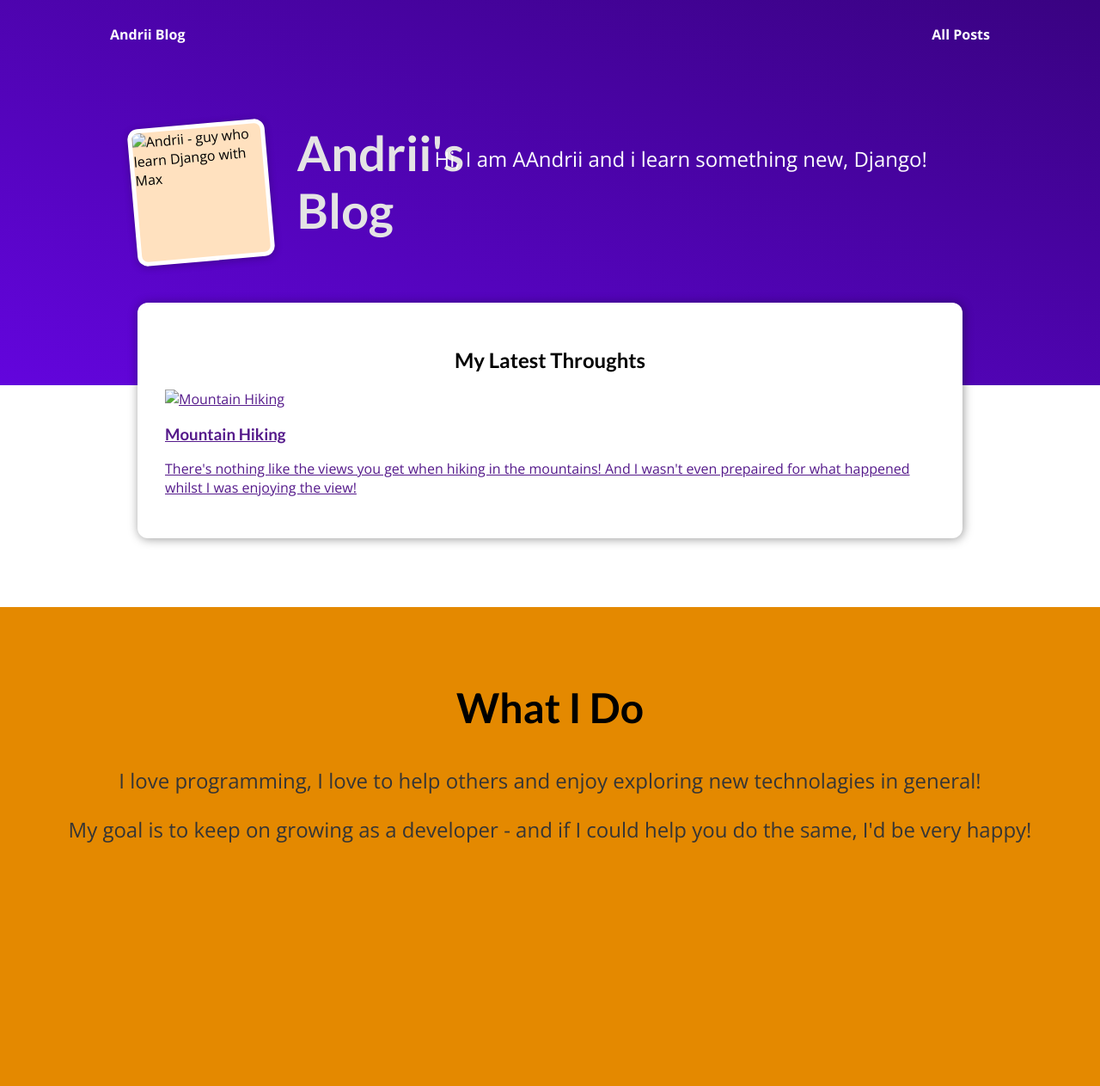
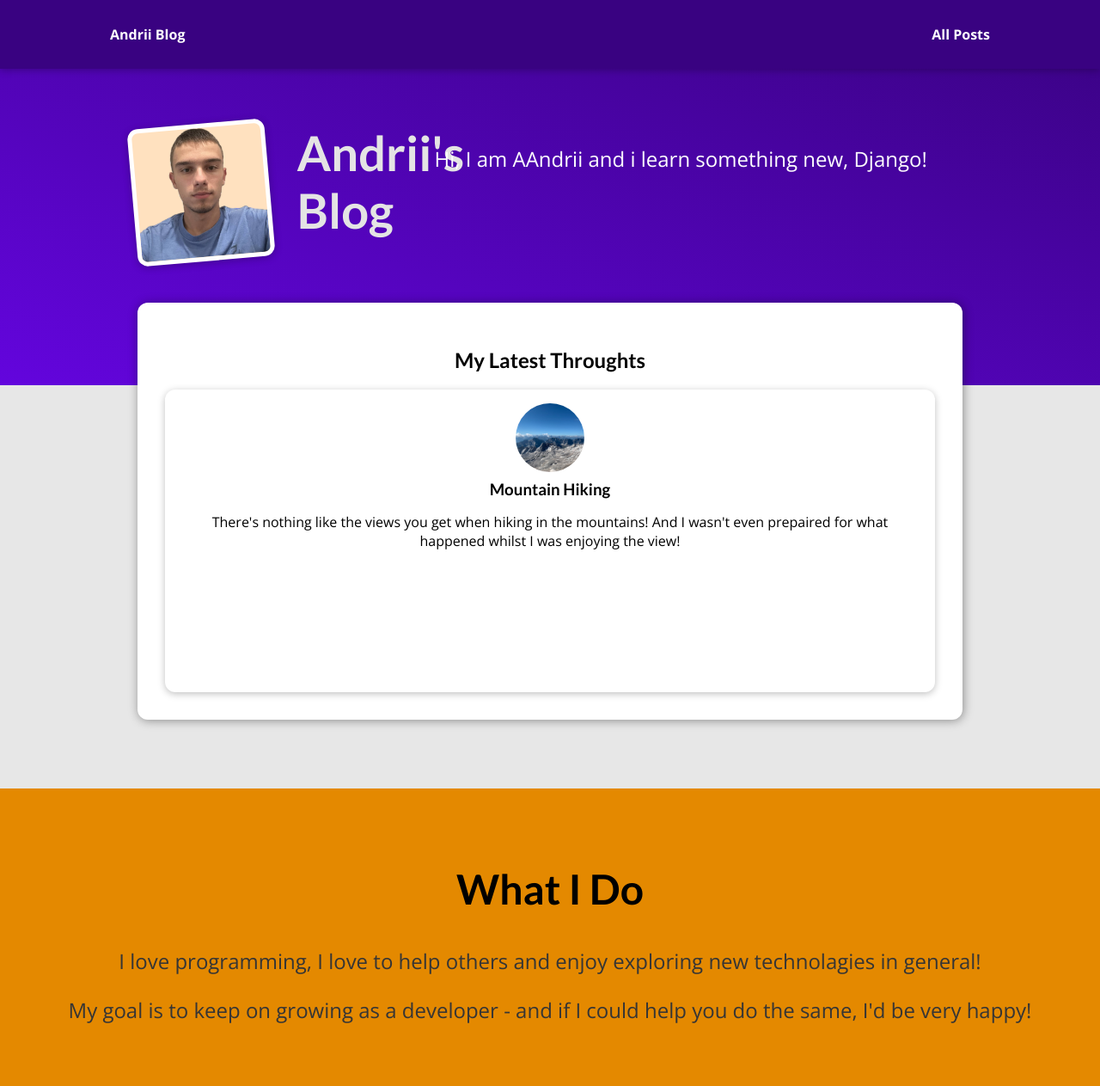
Before and after one commit to havanji/my_site, a Django app: page / in a window 1280 px wide. Shown: the whole page at 86% size. Before the commit the page ends 1053 px from the top, so only its background shows below. Run offline with Django 4.2, Linux system fonts and the light colour scheme.

Commit message:
vid59 and start 60

```diff
--- a/blog/static/blog/index.css
+++ b/blog/static/blog/index.css
@@ -73,3 +73,91 @@
     font-size: 1.5rem;
     color: #353535;
   }
+
+  body {
+    background-color: #e7e7e7;
+  }
+
+  #main-navigation {
+    background-color: #390281;
+    box-shadow: 0 2px 8px rgba(0, 0, 0, 0.25);
+  }
+
+  #all-posts {
+    margin: 7rem auto;
+    width: 90%;
+    max-width: 60rem;
+  }
+
+  #all-posts h2 {
+    text-align: center;
+    font-size: 2rem;
+    color: #2e2e2e;
+    margin: 3rem 0;
+  }
+
+  ul {
+    list-style: none;
+    margin: 0;
+    padding: 0;
+    display: grid;
+    grid-template-columns: repeat(auto-fill, minmax(17rem, 1fr));
+    gap: 1.5rem;
+  }
+
+  .post img {
+    width: 7rem;
+    height: 7rem;
+  }
+
+  .post a {
+    height: 22rem;
+    transform-origin: center;
+    box-shadow: 0 2px 8px rgba(0, 0, 0, 0.25);
+    border-radius: 12px;
+    background-color: white;
+  }
+
+  .post {
+    display: flex;
+    flex-direction: column;
+    align-items: center;
+    text-align: center;
+  }
+
+  .post a {
+    text-decoration: none;
+    color: black;
+    transition: all 0.2s ease;
+    padding: 1rem;
+  }
+
+  .post a:hover,
+  .post a:active {
+    transform: scale(1.1);
+    background-color: #390281;
+    color: white;
+  }
+
+  .post img {
+    width: 5rem;
+    height: 5rem;
+    object-fit: cover;
+    border-radius: 50%;
+  }
+
+  .post h3 {
+    margin: 0.25rem 0;
+  }
+
+  .post time {
+    color: #666666;
+    margin: 0.25rem;
+    font-style: italic;
+    font-size: 0.85rem;
+  }
+
+  .post:hover time,
+  .post:active time {
+    color: white;
+  }
--- a/blog/templates/blog/index.html
+++ b/blog/templates/blog/index.html
@@ -20,7 +20,7 @@
 
     <section id="welcome">
         <header>
-            <img src="" alt="Andrii - guy who learn Django with Max">
+            <img src="{% static "blog/images/andrii.png" %}" alt="Andrii - guy who learn Django with Max">
             <h2>Andrii's Blog</h2>
             <p>Hi, I am AAndrii and i learn something new, Django!</p>
         <header>
@@ -33,7 +33,7 @@
             <li>
                 <article class="post">
                     <a href="">
-                        <img src="" alt="Mountain Hiking">
+                        <img src="{% static "blog/images/mountains.jpg" %}" alt="Mountain Hiking">
                         <div class="post__content">
                             <h3>Mountain Hiking</h3>
                             <p>There's nothing like the views you get when hiking in
```
Also changed, not shown: blog/templates/blog/all-posts.html (added, +17 -0 lines), blog/static/blog/images/andrii.png (added), blog/static/blog/images/coding.jpg (added), blog/static/blog/images/mountains.jpg (added), blog/static/blog/images/woods.jpg (added).
